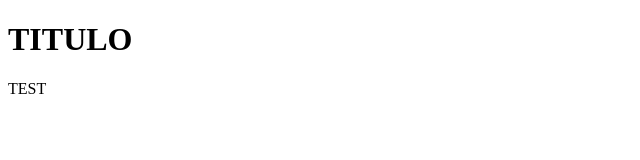
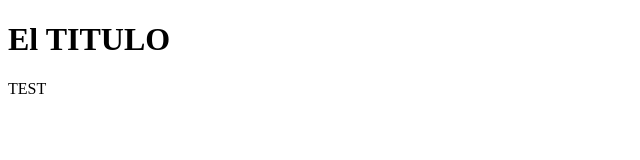
Before and after one commit to JorgeRojano/Pruebas, a plain HTML site: page index.html in a window 1280 px wide. Shown: the whole page, without its empty margins (0-640 px from the left). Drawn offline with Linux system fonts and the light colour scheme.

Commit message:
agregue articulo

```diff
--- a/index.html
+++ b/index.html
@@ -6,7 +6,7 @@
   <title>Document</title>
 </head>
 <body>
-  <h1>TITULO</h1>
+  <h1>El TITULO</h1>
   <p>TEST</p>
 </body>
 </html>
```
